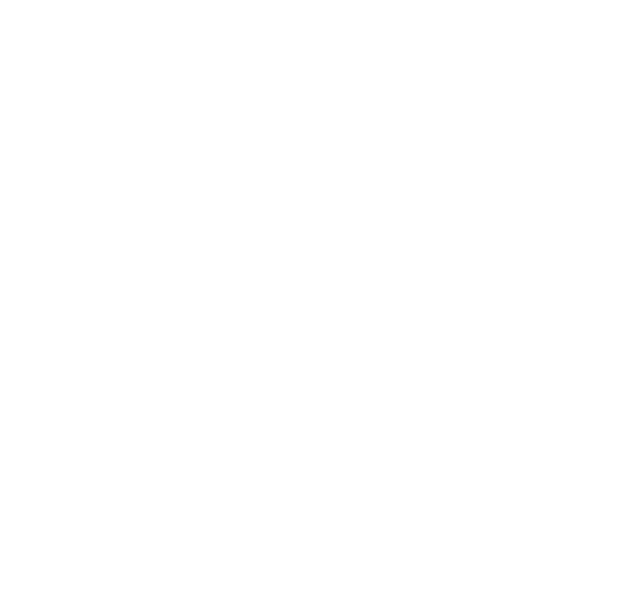
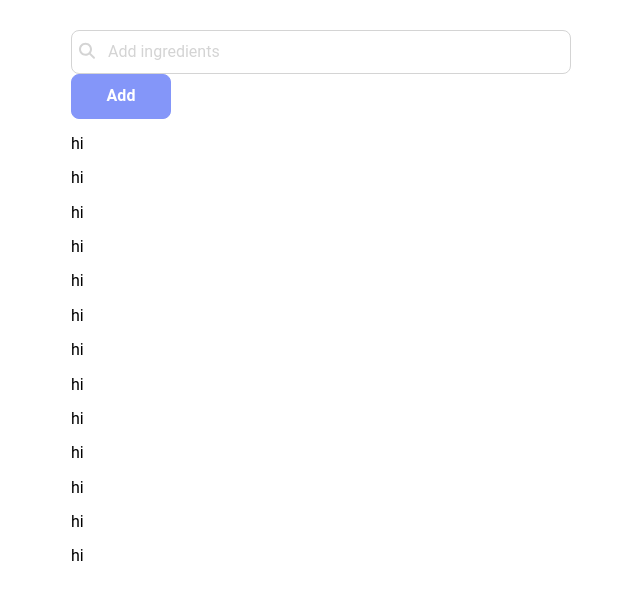
Before and after one commit to nawresncib12/pfa-front, a React (Create React App) app: page /recipes in a window 1280 px wide. Before the commit this address had no page. Shown: the top 600 px of the page, without its empty margins (29-669 px from the left). Built offline with nearby package versions, Linux system fonts and the light colour scheme.

Commit message:
added autocomplete

```diff
--- a/package.json
+++ b/package.json
@@ -16,6 +16,8 @@
     "@types/react": "^18.0.38",
     "@types/react-dom": "^18.0.11",
     "framer-motion": "^10.12.16",
+    "loadash": "^1.0.0",
+    "lodash": "^4.17.21",
     "react": "^18.2.0",
     "react-dom": "^18.2.0",
     "react-intl": "^6.4.2",
@@ -52,6 +54,7 @@
     ]
   },
   "devDependencies": {
+    "@types/lodash": "^4.14.195",
     "@types/react-intl": "^3.0.0",
     "@types/styled-components": "^5.1.26"
   }
--- a/src/App.tsx
+++ b/src/App.tsx
@@ -1,6 +1,7 @@
 import Quizz from "./pages/quizz/quizz";
 import { BrowserRouter, Routes, Route } from "react-router-dom";
 import Layout from "./components/atoms/Layout/Layout";
+import Recipes from "./pages/recipes/recipes";
 
 function App() {
   return (
@@ -14,6 +15,14 @@
             </Layout>
           }
         />
+        <Route
+          path="/recipes"
+          element={
+            <Layout>
+              <Recipes />
+            </Layout>
+          }
+        />
       </Routes>
     </BrowserRouter>
   );
--- /dev/null
+++ b/src/components/atoms/Input/Input.styles.tsx
@@ -0,0 +1,43 @@
+import { IconDefinition } from "@fortawesome/fontawesome-common-types";
+import styled from "styled-components";
+
+type InputFieldProps = { icon?: IconDefinition };
+
+type InputWrapperProps = {
+  width?: string;
+};
+
+export const InputWrapper = styled.div<InputWrapperProps>`
+  width: ${({ width }) => width};
+  position: relative;
+`;
+
+export const IconWrapper = styled.div`
+  position: absolute;
+  top: 50%;
+  transform: translateY(-50%);
+  left: 8px;
+  color: ${({ theme }) => theme.colors.gray[300]};
+`;
+
+export const InputField = styled.input<InputFieldProps>`
+  border-radius: 8px;
+  outline: none;
+  width: 100%;
+  box-sizing: border-box;
+  padding: ${({ icon }) => (icon ? "12px 12px 12px 36px" : "12px 12px")};
+  border: 1px solid ${({ theme }) => theme.colors.gray[300]};
+
+  &:focus {
+    border-color: ${({ theme }) => theme.colors.primary[300]};
+    box-shadow: 0 0 0 1px ${({ theme }) => theme.colors.primary[200]};
+  }
+
+  &:hover {
+    border-color: ${({ theme }) => theme.colors.primary[300]};
+  }
+
+  &::placeholder {
+    color: ${({ theme }) => theme.colors.gray[300]};
+  }
+`;
--- /dev/null
+++ b/src/components/atoms/Input/Input.tsx
@@ -0,0 +1,44 @@
+import { IconDefinition } from "@fortawesome/fontawesome-common-types";
+import * as S from "./Input.styles";
+import { FontAwesomeIcon } from "@fortawesome/react-fontawesome";
+
+type InputProps = {
+  placeholder?: string;
+  icon?: IconDefinition;
+  value?: string;
+  onChange?: (event: React.ChangeEvent<HTMLInputElement>) => void;
+  onFocus?: () => void;
+  onBlur?: () => void;
+  width?: string;
+};
+
+const Input = ({
+  placeholder,
+  icon,
+  value,
+  onChange,
+  onFocus,
+  onBlur,
+  width,
+}: InputProps) => {
+  return (
+    <S.InputWrapper width={width}>
+      {icon && (
+        <S.IconWrapper>
+          <FontAwesomeIcon icon={icon} />
+        </S.IconWrapper>
+      )}
+      <S.InputField
+        value={value}
+        onFocus={onFocus}
+        onBlur={onBlur}
+        onChange={onChange}
+        type="text"
+        placeholder={placeholder}
+        icon={icon}
+      />
+    </S.InputWrapper>
+  );
+};
+
+export default Input;
--- /dev/null
+++ b/src/components/molecules/AutoComplete/AutoComplete.style.tsx
@@ -0,0 +1,57 @@
+import styled from "styled-components";
+
+interface MenuContainerProps {
+  maxVisibleItems: number;
+  itemsCount: number;
+}
+
+interface AutoCompleteItemProps {
+  icon?: boolean;
+}
+
+const itemHeight = 20;
+const itemVerticalPadding = 8;
+
+export const calculateHeight = (count: number) => {
+  return count * (itemHeight + 2 * itemVerticalPadding);
+};
+
+export const AutoCompleteContainer = styled.div`
+  width: fit-content;
+  width: 500px;
+  position: relative;
+`;
+
+export const MenuContainer = styled.div<MenuContainerProps>`
+  position: absolute;
+  width: 100%;
+  background-color: ${({ theme }) => theme.colors.white};
+  margin-top: 8px;
+  height: ${({ itemsCount }) => calculateHeight(itemsCount)}px;
+  max-height: ${({ maxVisibleItems }) => calculateHeight(maxVisibleItems)}px;
+  border: 1px solid #d4d4d4;
+  box-shadow: 0px 4px 6px -1px rgba(0, 0, 0, 0.1),
+    0px 2px 4px -1px rgba(0, 0, 0, 0.06);
+  border-radius: 8px;
+  overflow-y: scroll;
+  -ms-overflow-style: none; /* IE and Edge */
+  scrollbar-width: none; /* Firefox */
+  &::-webkit-scrollbar {
+    display: none;
+  }
+`;
+
+export const AutoCompleteItem = styled.div<AutoCompleteItemProps>`
+  height: ${itemHeight}px;
+  cursor: pointer;
+  color: ${({ theme }) => theme.colors.gray[700]};
+  padding: ${({ icon }) =>
+    icon
+      ? `${itemVerticalPadding}px 12px ${itemVerticalPadding}px 36px`
+      : `${itemVerticalPadding}px 12px`};
+  transition: background-color 150ms ease-in-out;
+  &:hover {
+    outline: none;
+    background-color: ${({ theme }) => theme.colors.primary[200]};
+  }
+`;
--- /dev/null
+++ b/src/components/molecules/AutoComplete/AutoComplete.tsx
@@ -0,0 +1,97 @@
+import { IconDefinition } from "@fortawesome/fontawesome-common-types";
+import * as S from "./AutoComplete.style";
+import { useState } from "react";
+import { debounce } from "lodash";
+import Input from "../../atoms/Input/Input";
+
+type AutoCompleteProps = {
+  placeholder?: string;
+  maxVisibleItems: number;
+  icon?: IconDefinition;
+  suggestions?: string[];
+  onChange?: (value: string) => void;
+  onChoose?: (value: string) => void;
+};
+
+const AutoComplete = ({
+  suggestions = [],
+  maxVisibleItems = 3,
+  icon,
+  placeholder,
+  onChange,
+  onChoose,
+}: AutoCompleteProps) => {
+  let blurTimeout: any;
+  const [open, setOpen] = useState(false);
+  const [inputValue, setInputValue] = useState("");
+  const [filteredSuggestions, setFilteredSuggestions] = useState(suggestions);
+
+  const handleDebouncedInputChange = debounce((value: string) => {
+    const filtered = suggestions.filter((suggestion) =>
+      suggestion.toLowerCase().startsWith(value.toLowerCase())
+    );
+    setFilteredSuggestions(filtered);
+  }, 300);
+
+  const handleInputChange = (event: React.ChangeEvent<HTMLInputElement>) => {
+    const value = event.target.value;
+    setInputValue(value);
+    handleDebouncedInputChange(value);
+    onChange?.(value);
+  };
+
+  const handleFocus = () => {
+    if (blurTimeout) {
+      clearTimeout(blurTimeout);
+    }
+    setOpen(true);
+  };
+
+  const handleBlur = () => {
+    blurTimeout = setTimeout(() => {
+      setOpen(false);
+    }, 300);
+  };
+
+  const handleChoose = (value: string) => {
+    setInputValue(value);
+    onChange?.(value);
+    onChoose?.(value);
+  };
+
+  return (
+    <S.AutoCompleteContainer>
+      <Input
+        width="100%"
+        onChange={handleInputChange}
+        value={inputValue}
+        onFocus={handleFocus}
+        onBlur={handleBlur}
+        icon={icon}
+        placeholder={placeholder}
+      />
+      {!!filteredSuggestions?.length && open && (
+        <S.MenuContainer
+          maxVisibleItems={maxVisibleItems}
+          itemsCount={filteredSuggestions.length}
+        >
+          {filteredSuggestions.map((suggestion) => {
+            return (
+              <S.AutoCompleteItem
+                icon={!!icon}
+                onClick={() => {
+                  handleChoose(suggestion);
+                }}
+                key={suggestion}
+              >
+                {suggestion}{" "}
+              </S.AutoCompleteItem>
+            );
+          })}
+        </S.MenuContainer>
+      )}
+    </S.AutoCompleteContainer>
+  );
+};
+
+export default AutoComplete;
--- /dev/null
+++ b/src/pages/recipes/recipes.tsx
@@ -0,0 +1,60 @@
+import { faSearch } from "@fortawesome/free-solid-svg-icons";
+import Input from "../../components/atoms/Input/Input";
+import { useState } from "react";
+import AutoComplete from "../../components/molecules/AutoComplete/AutoComplete";
+import Button from "../../components/atoms/Button/Button";
+
+const Recipes = () => {
+  const [ingredients, setIngredients] = useState<string[]>([]);
+  const [value, setValue] = useState("");
+
+  const onChoose = (input: string) => {
+    if (ingredients.includes(input)) {
+      return;
+    }
+    const newIngredients = [...ingredients, input];
+    setIngredients(newIngredients);
+  };
+  const onChange = (input: string) => {
+    setValue(input);
+  };
+
+  return (
+    <div>
+      <AutoComplete
+        onChange={onChange}
+        maxVisibleItems={3}
+        suggestions={["tomato", "potato", "beans", "pies", "milk"]}
+        onChoose={onChoose}
+        icon={faSearch}
+        placeholder="Add ingredients"
+      />
+
+      <Button
+        onClick={() => {
+          onChoose(value);
+        }}
+      >
+        Add
+      </Button>
+      <p>hi</p>
+      <p>hi</p>
+      <p>hi</p>
+      <p>hi</p>
+      <p>hi</p>
+      <p>hi</p>
+      <p>hi</p>
+      <p>hi</p>
+      <p>hi</p>
+      <p>hi</p>
+      <p>hi</p>
+      <p>hi</p>
+      <p>hi</p>
+      {ingredients.map((o) => (
+        <p>{o}</p>
+      ))}
+    </div>
+  );
+};
+
+export default Recipes;
```
Also changed, not shown: 1 other file (tests, documents, lock files or other folders).
